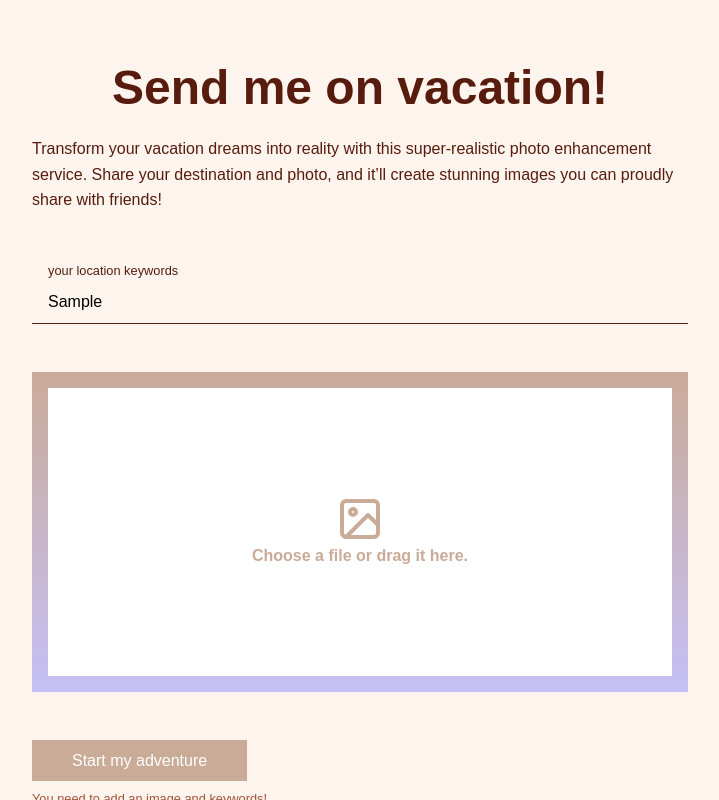
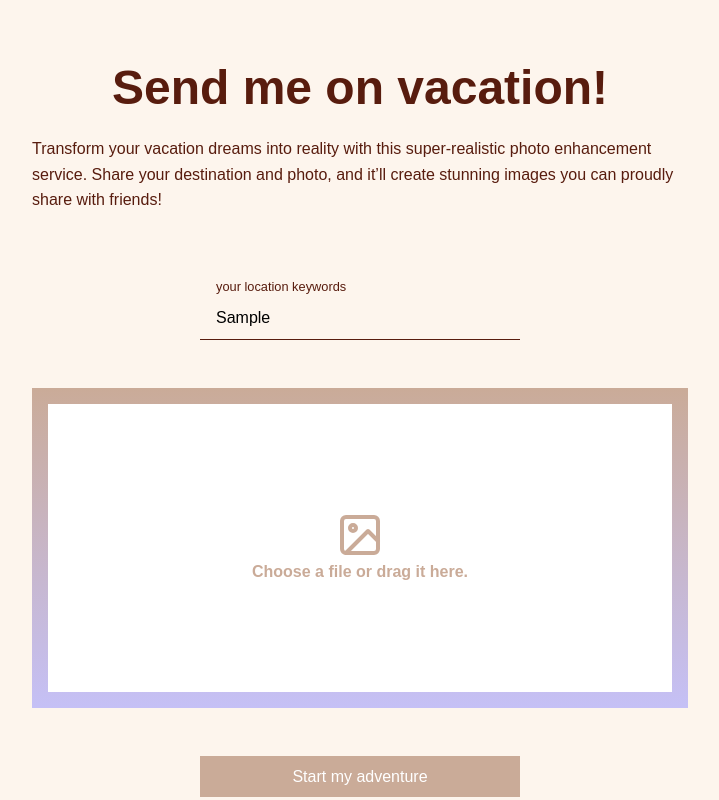
Before and after one commit to jlnschfr/vacation-vue, a Vue app: page / in a window 1280 px wide. Both pictures are taken after typing "Sample" into the empty fields and a click on the button "Start my adventure". Shown: the top 800 px of the page, without its empty margins (280-999 px from the left). Built offline with nearby package versions, Linux system fonts and the light colour scheme; a web font is replaced by a local one.

Commit message:
clean up

```diff
--- a/package.json
+++ b/package.json
@@ -3,7 +3,7 @@
   "version": "0.0.0",
   "private": true,
   "scripts": {
-    "dev": "vite",
+    "dev": "vite --host",
     "build": "run-p type-check build-only",
     "preview": "vite preview",
     "build-only": "vite build",
@@ -20,6 +20,8 @@
   },
   "devDependencies": {
     "@rushstack/eslint-patch": "^1.3.2",
+    "@tsconfig/node18": "^18.2.0",
+    "@types/node": "^18.17.5",
     "@types/merge-images": "^1.2.1",
     "@vitejs/plugin-vue": "^4.3.1",
     "@vue/eslint-config-prettier": "^8.0.0",
@@ -27,6 +29,7 @@
     "@vue/tsconfig": "^0.4.0",
     "eslint": "^8.46.0",
     "eslint-plugin-vue": "^9.16.1",
+    "npm-run-all": "^4.1.5",
     "postcss-html": "^1.5.0",
     "prettier": "^3.0.0",
     "stylelint": "^15.10.3",
--- a/src/App.vue
+++ b/src/App.vue
@@ -30,13 +30,13 @@ header,
 main,
 footer {
   margin: 0 auto;
+  margin-block-start: 4rem;
   max-inline-size: 45rem;
   padding-inline: 2rem;
 }
 
-header,
 footer {
-  margin-block-start: 4rem;
+  margin-block-end: 4rem;
 }
 
 header h1 {
--- a/src/assets/base.css
+++ b/src/assets/base.css
@@ -15,5 +15,14 @@ body {
   background: var(--color-background);
   color: var(--color-text);
   font-family: 'Hanken Grotesk', sans-serif;
-  min-height: 100vh;
 }
+
+.v-enter-active,
+.v-leave-active {
+  transition: opacity 0.5s ease;
+}
+
+.v-enter-from,
+.v-leave-to {
+  opacity: 0;
+}
--- a/src/assets/tokens.css
+++ b/src/assets/tokens.css
@@ -6,6 +6,7 @@
   --color-red: #a25236;
   --color-red-light: #eecab2;
   --color-purple: #c5c0f6;
+  --color-yellow: #ecf83f;
 
   --color-background: var(--color-beige-light);
   --color-text: var(--color-brown);
--- a/src/components/UI_Animation.vue
+++ b/src/components/UI_Animation.vue
@@ -3,19 +3,19 @@ import SendIcon from './icons/SendIcon.vue'
 </script>
 
 <template>
-  <div class="animation">
-    <SendIcon class="icon" />
-    <SendIcon class="icon" />
-    <SendIcon class="icon" />
-    <SendIcon class="icon" />
-    <SendIcon class="icon" />
-    <SendIcon class="icon" />
-    <SendIcon class="icon" />
+  <div class="Animation">
+    <SendIcon class="Icon" />
+    <SendIcon class="Icon" />
+    <SendIcon class="Icon" />
+    <SendIcon class="Icon" />
+    <SendIcon class="Icon" />
+    <SendIcon class="Icon" />
+    <SendIcon class="Icon" />
   </div>
 </template>
 
 <style scoped>
-.animation {
+.Animation {
   align-items: center;
   background-color: var(--color-red-light);
   block-size: 100%;
@@ -29,7 +29,7 @@ import SendIcon from './icons/SendIcon.vue'
   transition: all 150ms ease-in-out;
 }
 
-.animation .icon {
+.Animation .Icon {
   block-size: auto;
   inline-size: 3rem;
   inset-block-start: 150%;
@@ -37,48 +37,48 @@ import SendIcon from './icons/SendIcon.vue'
   position: absolute;
 }
 
-.animation .icon:nth-child(1) {
+.Animation .Icon:nth-child(1) {
   animation: animation 4500ms 0ms linear infinite;
   inline-size: 5rem;
 }
 
-.animation .icon:nth-child(2) {
+.Animation .Icon:nth-child(2) {
   animation: animation 3500ms 500ms linear infinite;
   inline-size: 8rem;
   transform: translate3d(0, -150%, 0);
 }
 
-.animation .icon:nth-child(3) {
+.Animation .Icon:nth-child(3) {
   animation: animation 5000ms 1000ms linear infinite;
   inline-size: 8rem;
-  transform: translate3d(0, 0, 0);
+  transform: translate3d(0, 100%, 0);
 }
 
-.animation .icon:nth-child(4) {
+.Animation .Icon:nth-child(4) {
   animation: animation 5500ms 1500ms linear infinite;
   inline-size: 12rem;
-  transform: translate3d(0, -100%, 0);
+  transform: translate3d(0, -80%, 0);
 }
 
-.animation .icon:nth-child(5) {
+.Animation .Icon:nth-child(5) {
   animation: animation 4000ms 2000ms linear infinite;
   inline-size: 4rem;
   transform: translate3d(0, -300%, 0);
 }
 
-.animation .icon:nth-child(6) {
+.Animation .Icon:nth-child(6) {
   animation: animation 3500ms 2500ms linear infinite;
   inline-size: 6rem;
   transform: translate3d(0, -50%, 0);
 }
 
-.animation .icon:nth-child(7) {
+.Animation .Icon:nth-child(7) {
   animation: animation 5500ms 3000ms linear infinite;
   inline-size: 8rem;
   transform: translate3d(0, 100%, 0);
 }
 
-.animation .icon:nth-child(8) {
+.Animation .Icon:nth-child(8) {
   animation: animation 4500ms 3500ms linear infinite;
   inline-size: 12rem;
   transform: translate3d(0, -200%, 0);
@@ -86,7 +86,7 @@ import SendIcon from './icons/SendIcon.vue'
 
 @keyframes animation {
   from {
-    inset-block-start: 150%;
+    inset-block-start: 125%;
     inset-inline-start: -50%;
   }
 
@@ -95,14 +95,4 @@ import SendIcon from './icons/SendIcon.vue'
     inset-inline-start: 150%;
   }
 }
-
-.v-enter-active,
-.v-leave-active {
-  transition: opacity 250ms ease;
-}
-
-.v-enter-from,
-.v-leave-to {
-  opacity: 0;
-}
 </style>
--- a/src/components/UI_Button.vue
+++ b/src/components/UI_Button.vue
@@ -21,6 +21,7 @@ button {
   border: none;
   color: var(--color-white);
   cursor: pointer;
+  inline-size: 100%;
   padding: 0.5rem 2.5rem;
 }
 
--- a/src/components/UI_DragAndDrop.vue
+++ b/src/components/UI_DragAndDrop.vue
@@ -47,29 +47,29 @@ function setDropped(files: FileList): void {
 
 <template>
   <div
-    class="outer"
+    class="Outer"
     :class="{
       isOver: state === 'over',
       isDropped: state === 'dropped'
     }"
   >
     <div
-      class="inner"
+      class="Inner"
       @dragover.prevent="state = 'over'"
       @dragleave.prevent="state = 'default'"
       @drop.prevent="onDrop"
     >
-      <div class="text" v-if="state === 'default'">
-        <FileIcon class="icon" />
+      <div class="Text" v-if="state === 'default'">
+        <FileIcon class="Icon" />
         <input id="file" type="file" accept="image/png, image/jpeg" @change="onChange" />
         <label for="file" class="u-text-bold">Choose a file or drag it here.</label>
       </div>
-      <div class="text" v-else-if="state === 'over'">
-        <UploadIcon class="icon" />
+      <div class="Text" v-else-if="state === 'over'">
+        <UploadIcon class="Icon" />
         <p for="file" class="u-text-bold">Drop your file to proceed.</p>
       </div>
-      <div class="text" v-else-if="state === 'dropped' && file?.name">
-        <CheckedIcon class="icon" />
+      <div class="Text" v-else-if="state === 'dropped' && file?.name">
+        <CheckedIcon class="Icon" />
         <p for="file" class="u-text-bold">{{ file.name }} selected</p>
       </div>
     </div>
@@ -81,16 +81,15 @@ function setDropped(files: FileList): void {
 </template>
 
 <style scoped>
-.outer {
+.Outer {
   background: linear-gradient(var(--color-coral), var(--color-purple));
   block-size: 20rem;
-  margin-block-start: 3rem;
   padding: 1rem;
   position: relative;
   transition: all 150ms ease-in-out;
 }
 
-.inner {
+.Inner {
   align-items: center;
   background-color: var(--color-white);
   block-size: 100%;
@@ -102,17 +101,17 @@ function setDropped(files: FileList): void {
   transition: all 150ms ease-in-out;
 }
 
-.outer.isOver {
+.Outer.isOver {
   padding: 0;
 }
 
-.outer.isOver .inner {
+.Outer.isOver .Inner {
   background-color: var(--color-red-light);
   border: 0.25rem dashed var(--color-white);
   color: var(--color-white);
 }
 
-.text {
+.Text {
   align-items: center;
   display: flex;
   flex-direction: column;
@@ -137,7 +136,7 @@ input:focus + label {
   outline: 1px dotted -webkit-focus-ring-color;
 }
 
-.icon {
+.Icon {
   block-size: auto;
   inline-size: 3rem;
 }
--- a/src/components/UI_Input.vue
+++ b/src/components/UI_Input.vue
@@ -20,7 +20,8 @@ const inputValue = ref(props.value)
 </script>
 
 <template>
-  <label v-if="hasLabel" :for="id" :class="{ hidden: !inputValue }" class="u-text-small">
+  <div>
+    <label v-if="hasLabel" :for="id" :class="{ isHidden: !inputValue }" class="u-text-small">
       {{ placeholder }}
     </label>
     <input
@@ -31,16 +32,21 @@ const inputValue = ref(props.value)
       :placeholder="placeholder"
       @input="$emit('input', inputValue)"
     />
+  </div>
 </template>
 
 <style scoped>
+div {
+  inline-size: 100%;
+}
+
 label {
   display: block;
   padding-inline: 1rem;
   transition: all 150ms;
 }
 
-.hidden {
+.isHidden {
   opacity: 0;
   transform: translateY(50%);
 }
--- a/src/components/VacationForm.vue
+++ b/src/components/VacationForm.vue
@@ -2,7 +2,7 @@
 import Input from './UI_Input.vue'
 import DragAndDrop from './UI_DragAndDrop.vue'
 import Button from './UI_Button.vue'
-import { ref, type Ref } from 'vue'
+import { computed, ref, type Ref } from 'vue'
 import { createApi } from 'unsplash-js'
 import imglyRemoveBackground, { type Config } from '@imgly/background-removal'
 import mergeImages from 'merge-images'
@@ -15,6 +15,10 @@ const isProcessing: Ref<boolean> = ref(false)
 const isDone: Ref<boolean> = ref(false)
 const hasError: Ref<boolean> = ref(false)
 const orientation: Ref<Orientation> = ref('landscape')
+
+const isTouchDevice: Ref<boolean> = computed(() => {
+  return 'ontouchstart' in window || navigator.maxTouchPoints > 0
+})
 
 type Orientation = 'landscape' | 'portrait' | 'squarish'
 
@@ -109,10 +113,14 @@ function removeBackground(file: File): Promise<ImageSource> {
     model: 'medium'
   }
   return new Promise((resolve) => {
-    imglyRemoveBackground(file, config).then((blob: Blob) => {
-      const url: string = URL.createObjectURL(blob)
-      resolve({ url, blob })
-    })
+    imglyRemoveBackground(file, config)
+      .then((blob: Blob) => {
+        const url: string = URL.createObjectURL(blob)
+        resolve({ url, blob })
+      })
+      .catch((err) => {
+        console.log(err)
+      })
   })
 }
 
@@ -159,33 +167,70 @@ function getButtonLabel() {
 </script>
 
 <template>
-  <form class="VacationForm" @submit.prevent="onSubmit">
-    <Input type="text" id="keyword-input" placeholder="your location keywords" @input="onInput" />
-    <DragAndDrop @fileUpdated="onFileUpdate" :isProcessing="isProcessing" v-if="!mergedImageSrc" />
-    <img v-if="mergedImageSrc" :src="mergedImageSrc" />
+  <form v-if="!isTouchDevice" @submit.prevent="onSubmit">
+    <Input
+      class="Input"
+      type="text"
+      id="keyword-input"
+      placeholder="your location keywords"
+      @input="onInput"
+    />
+    <Transition>
+      <DragAndDrop
+        class="DragAndDrop"
+        @fileUpdated="onFileUpdate"
+        :isProcessing="isProcessing"
+        v-if="!mergedImageSrc"
+      />
+      <img v-else :src="mergedImageSrc" />
+    </Transition>
     <Button class="Button" type="submit" :label="getButtonLabel()" :disabled="isProcessing" />
-    <p class="error u-text-small" :class="{ hidden: !hasError }">
+    <p class="Error u-text-small" :class="{ isHidden: !hasError }">
       You need to add an image and keywords!
     </p>
   </form>
+  <div v-else class="Warning u-text">
+    This feature is supported only by desktop browsers. The hardware resources on your mobile device
+    may not be sufficient.
+  </div>
 </template>
 
 <style scoped>
-.VacationForm,
-.Button {
-  margin-block-start: 3rem;
+form {
+  align-items: center;
+  display: flex;
+  flex-direction: column;
 }
 
+.DragAndDrop,
 img {
   inline-size: 100%;
 }
 
-.error {
+img,
+.Button,
+.DragAndDrop {
+  margin-block-start: 3rem;
+}
+
+.Input,
+.Button {
+  max-inline-size: 20rem;
+}
+
+.Error {
   color: var(--color-red);
   margin-block-start: 0.5rem;
 }
 
-.error.hidden {
+.Error.isHidden {
   display: none;
 }
+
+.Warning {
+  background-color: var(--color-yellow);
+  border: 0.25rem dashed var(--color-text);
+  margin-block-start: 3rem;
+  padding: 1rem;
+}
 </style>
```
Also changed, not shown: 1 other file (tests, documents, lock files or other folders). Lines whose indentation alone changed are shown as unchanged.
